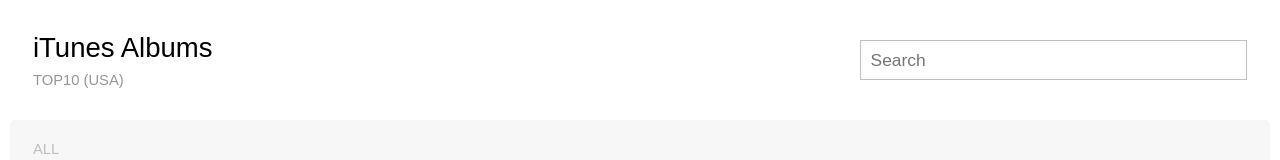
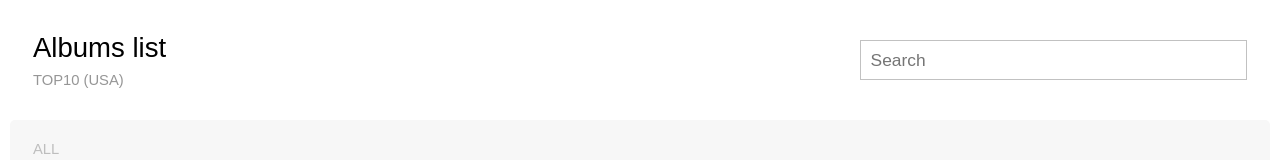
Before and after one commit to ispoljari/itunes-album-list, a React (Create React App) app: page / in a window 1280 px wide. Shown: the top 160 px of the page. Built offline with nearby package versions, Linux system fonts and the light colour scheme; no server answers.

Commit message:
Remove Header col pading on xs

```diff
--- a/src/components/Header/Header.js
+++ b/src/components/Header/Header.js
@@ -20,13 +20,14 @@ class Header extends Component {
             md={6}
             lg={7}
             xl={8}
+            px={{xs:"0px"}}
           >
             <Box
               as="header"
               role="banner"
             >
               <H1>
-                iTunes Albums
+                Albums list
               </H1>
               <P
                 mt="5px"
@@ -42,6 +43,7 @@ class Header extends Component {
             lg={5}
             xl={4}
             mt={{xs:"15px"}}
+            px={{xs:"0px"}}
           >
             <Input type="text" placeholder="Search" />
           </Column>
```
